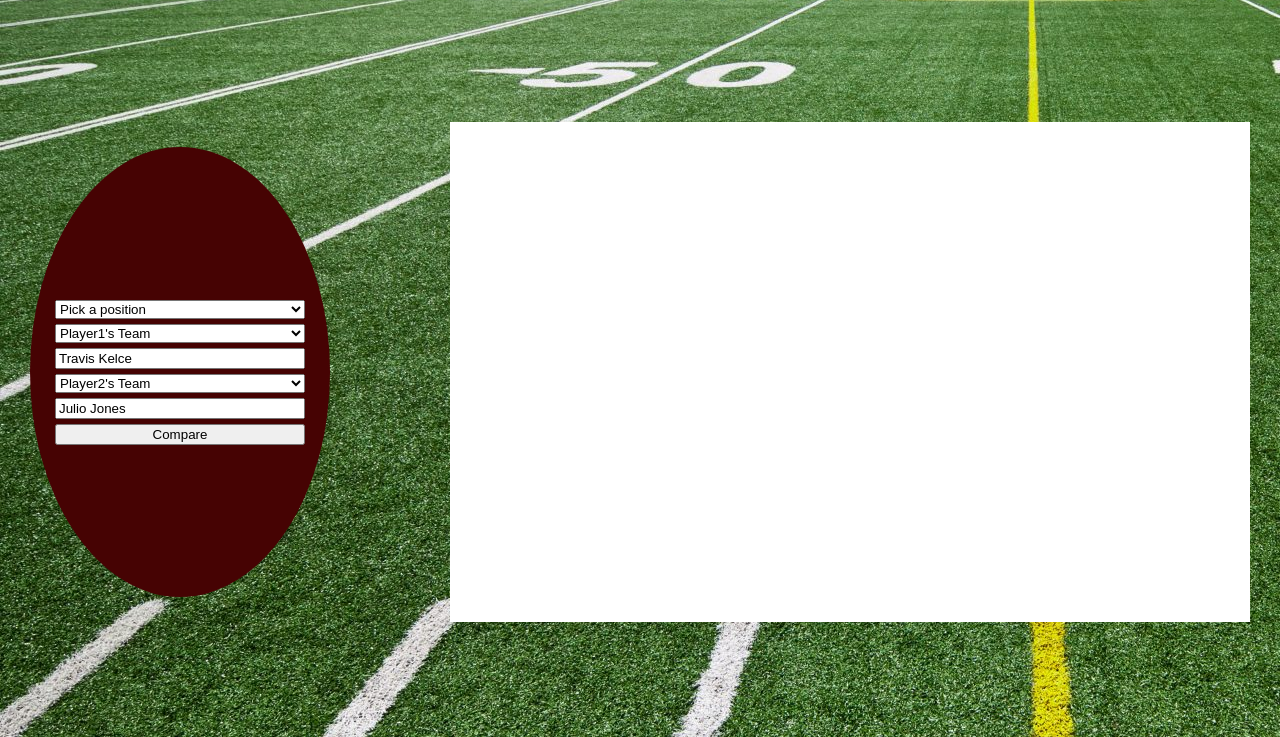
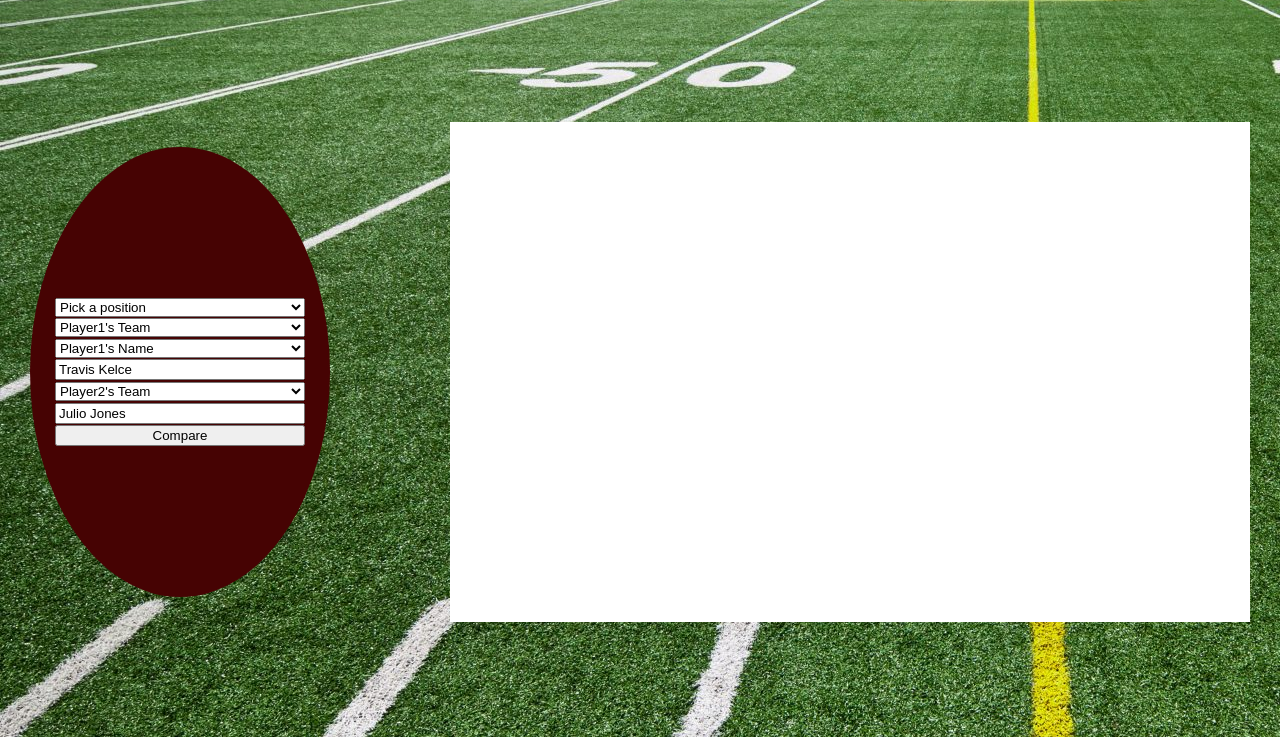
Before and after one commit to stephenhyim/nfl-player-stats, a website built with webpack: page frontend/dist/index.html in a window 1280 px wide. Shown: the part 63-800 px from the top of the page. Built offline with nearby package versions, Linux system fonts and the light colour scheme; a web font is replaced by a local one.

Commit message:
filtering players by position

```diff
--- a/frontend/src/index.js
+++ b/frontend/src/index.js
@@ -11,38 +11,38 @@ const positiondropdown = document.getElementById("position-dropdown")
     })
 
 const team1_id = {
-    "Los Angeles Chargers": "1f6dcffb-9823-43cd-9ff4-e7a8466749b5",
+    "Arizona Cardinals": "de760528-1dc0-416a-a978-b510d20692ff",
+    "Atlanta Falcons": "e6aa13a4-0055-48a9-bc41-be28dc106929",
+    "Baltimore Ravens": "ebd87119-b331-4469-9ea6-d51fe3ce2f1c",
+    "Buffalo Bills": "768c92aa-75ff-4a43-bcc0-f2798c2e1724",
+    "Carolina Panthers": "f14bf5cc-9a82-4a38-bc15-d39f75ed5314",
+    "Chicago Bears": "7b112545-38e6-483c-a55c-96cf6ee49cb8",
     "Cincinnati Bengals": "ad4ae08f-d808-42d5-a1e6-e9bc4e34d123",
-    "Tennessee Titans": "d26a1ca5-722d-4274-8f97-c92e49c96315",
+    "Cleveland Browns": "d5a2eb42-8065-4174-ab79-0a6fa820e35e",
+    "Dallas Cowboys": "e627eec7-bbae-4fa4-8e73-8e1d6bc5c060",
     "Denver Broncos": "ce92bd47-93d5-4fe9-ada4-0fc681e6caa0",
+    "Detroit Lions": "c5a59daa-53a7-4de0-851f-fb12be893e9e",
     "Green Bay Packers": "a20471b4-a8d9-40c7-95ad-90cc30e46932",
-    "Minnesota Vikings": "33405046-04ee-4058-a950-d606f8c30852",
+    "Houston Texans": "82d2d380-3834-4938-835f-aec541e5ece7",
     "Indianapolis Colts": "82cf9565-6eb9-4f01-bdbd-5aa0d472fcd9",
     "Jacksonville Jaguars": "f7ddd7fa-0bae-4f90-bc8e-669e4d6cf2de",
+    "Kansas City Chiefs": "6680d28d-d4d2-49f6-aace-5292d3ec02c2",
     "Las Vegas Raiders": "7d4fcc64-9cb5-4d1b-8e75-8a906d1e1576",
-    "Carolina Panthers": "f14bf5cc-9a82-4a38-bc15-d39f75ed5314",
-    "Houston Texans": "82d2d380-3834-4938-835f-aec541e5ece7",
-    "Kansas City Chiefs": "6680d28d-d4d2-49f6-aace-5292d3ec02c2",
+    "Los Angeles Chargers": "1f6dcffb-9823-43cd-9ff4-e7a8466749b5",
+    "Los Angeles Rams": "2eff2a03-54d4-46ba-890e-2bc3925548f3",
+    "Miami Dolphins": "4809ecb0-abd3-451d-9c4a-92a90b83ca06",
+    "Minnesota Vikings": "33405046-04ee-4058-a950-d606f8c30852",
+    "New England Patriots": "97354895-8c77-4fd4-a860-32e62ea7382a",
+    "New Orleans Saints": "0d855753-ea21-4953-89f9-0e20aff9eb73",
+    "New York Giants": "04aa1c9d-66da-489d-b16a-1dee3f2eec4d",
+    "New York Jets": "5fee86ae-74ab-4bdd-8416-42a9dd9964f3",
+    "Philadelphia Eagles": "386bdbf9-9eea-4869-bb9a-274b0bc66e80",
     "Pittsburgh Steelers": "cb2f9f1f-ac67-424e-9e72-1475cb0ed398",
-    "New York Giants": "04aa1c9d-66da-489d-b16a-1dee3f2eec4d",
-    "Dallas Cowboys": "e627eec7-bbae-4fa4-8e73-8e1d6bc5c060",
-    "Los Angeles Rams": "2eff2a03-54d4-46ba-890e-2bc3925548f3",
-    "New York Jets": "5fee86ae-74ab-4bdd-8416-42a9dd9964f3",
-    "Buffalo Bills": "768c92aa-75ff-4a43-bcc0-f2798c2e1724",
+    "San Francisco 49ers": "f0e724b0-4cbf-495a-be47-013907608da9",
     "Seattle Seahawks": "3d08af9e-c767-4f88-a7dc-b920c6d2b4a8",
-    "Atlanta Falcons": "e6aa13a4-0055-48a9-bc41-be28dc106929",
-    "Philadelphia Eagles": "386bdbf9-9eea-4869-bb9a-274b0bc66e80",
+    "Tampa Bay Buccaneers": "4254d319-1bc7-4f81-b4ab-b5e6f3402b69",
+    "Tennessee Titans": "d26a1ca5-722d-4274-8f97-c92e49c96315",
     "Washington Football Team": "22052ff7-c065-42ee-bc8f-c4691c50e624",
-    "Arizona Cardinals": "de760528-1dc0-416a-a978-b510d20692ff",
-    "San Francisco 49ers": "f0e724b0-4cbf-495a-be47-013907608da9",
-    "Miami Dolphins": "4809ecb0-abd3-451d-9c4a-92a90b83ca06",
-    "New England Patriots": "97354895-8c77-4fd4-a860-32e62ea7382a",
-    "Cleveland Browns": "d5a2eb42-8065-4174-ab79-0a6fa820e35e",
-    "Baltimore Ravens": "ebd87119-b331-4469-9ea6-d51fe3ce2f1c",
-    "Chicago Bears": "7b112545-38e6-483c-a55c-96cf6ee49cb8",
-    "Detroit Lions": "c5a59daa-53a7-4de0-851f-fb12be893e9e",
-    "Tampa Bay Buccaneers": "4254d319-1bc7-4f81-b4ab-b5e6f3402b69",
-    "New Orleans Saints": "0d855753-ea21-4953-89f9-0e20aff9eb73",
 }
 
 const team1dropdown = document.getElementById("team1-dropdown")
@@ -55,6 +55,8 @@ Object.entries(team1_id).forEach(([teamname, teamid]) => {
 // let team1 =
 
 let selectedTeam1 = "";
+let selectedTeam1Players = [];
+let team1player1results = [];
 team1dropdown.addEventListener('change', (e) => {
     selectedTeam1 = e.target.value;
     console.log(selectedTeam1)
@@ -62,8 +64,16 @@ team1dropdown.addEventListener('change', (e) => {
      axios.get(`/teams/${selectedTeam1}`)
      .then((response) => {
          debugger
-         console.log(response.data);
+        //  console.log(response.data);
+        //  console.log(response.data.players)
+         selectedTeam1Players = response.data.players
+         console.log(selectedTeam1Players)
 
+         team1player1results = selectedTeam1Players.filter(player => {
+            //  debugger
+             return player.position === selectedPosition
+         })
+         console.log(team1player1results)
      })
      .catch(function (error) {
          debugger
@@ -71,46 +81,51 @@ team1dropdown.addEventListener('change', (e) => {
      })
 })
 
-let player1 = "";
-const player1textinput = document.getElementById("player1-search");
-player1textinput.addEventListener('change', (e) => {
-    player1 = e.target.value;
-    // console.log(player1);
-});
+const player1 = document.getElementById("player1")
+
+
+
+
+// let player1 = "";
+// const player1textinput = document.getElementById("player1-search");
+// player1textinput.addEventListener('change', (e) => {
+//     player1 = e.target.value;
+//     // console.log(player1);
+// });
 
 const team2_id = {
-    "Los Angeles Chargers": "1f6dcffb-9823-43cd-9ff4-e7a8466749b5",
+    "Arizona Cardinals": "de760528-1dc0-416a-a978-b510d20692ff",
+    "Atlanta Falcons": "e6aa13a4-0055-48a9-bc41-be28dc106929",
+    "Baltimore Ravens": "ebd87119-b331-4469-9ea6-d51fe3ce2f1c",
+    "Buffalo Bills": "768c92aa-75ff-4a43-bcc0-f2798c2e1724",
+    "Carolina Panthers": "f14bf5cc-9a82-4a38-bc15-d39f75ed5314",
+    "Chicago Bears": "7b112545-38e6-483c-a55c-96cf6ee49cb8",
     "Cincinnati Bengals": "ad4ae08f-d808-42d5-a1e6-e9bc4e34d123",
-    "Tennessee Titans": "d26a1ca5-722d-4274-8f97-c92e49c96315",
+    "Cleveland Browns": "d5a2eb42-8065-4174-ab79-0a6fa820e35e",
+    "Dallas Cowboys": "e627eec7-bbae-4fa4-8e73-8e1d6bc5c060",
     "Denver Broncos": "ce92bd47-93d5-4fe9-ada4-0fc681e6caa0",
+    "Detroit Lions": "c5a59daa-53a7-4de0-851f-fb12be893e9e",
     "Green Bay Packers": "a20471b4-a8d9-40c7-95ad-90cc30e46932",
-    "Minnesota Vikings": "33405046-04ee-4058-a950-d606f8c30852",
+    "Houston Texans": "82d2d380-3834-4938-835f-aec541e5ece7",
     "Indianapolis Colts": "82cf9565-6eb9-4f01-bdbd-5aa0d472fcd9",
     "Jacksonville Jaguars": "f7ddd7fa-0bae-4f90-bc8e-669e4d6cf2de",
+    "Kansas City Chiefs": "6680d28d-d4d2-49f6-aace-5292d3ec02c2",
     "Las Vegas Raiders": "7d4fcc64-9cb5-4d1b-8e75-8a906d1e1576",
-    "Carolina Panthers": "f14bf5cc-9a82-4a38-bc15-d39f75ed5314",
-    "Houston Texans": "82d2d380-3834-4938-835f-aec541e5ece7",
-    "Kansas City Chiefs": "6680d28d-d4d2-49f6-aace-5292d3ec02c2",
+    "Los Angeles Chargers": "1f6dcffb-9823-43cd-9ff4-e7a8466749b5",
+    "Los Angeles Rams": "2eff2a03-54d4-46ba-890e-2bc3925548f3",
+    "Miami Dolphins": "4809ecb0-abd3-451d-9c4a-92a90b83ca06",
+    "Minnesota Vikings": "33405046-04ee-4058-a950-d606f8c30852",
+    "New England Patriots": "97354895-8c77-4fd4-a860-32e62ea7382a",
+    "New Orleans Saints": "0d855753-ea21-4953-89f9-0e20aff9eb73",
+    "New York Giants": "04aa1c9d-66da-489d-b16a-1dee3f2eec4d",
+    "New York Jets": "5fee86ae-74ab-4bdd-8416-42a9dd9964f3",
+    "Philadelphia Eagles": "386bdbf9-9eea-4869-bb9a-274b0bc66e80",
     "Pittsburgh Steelers": "cb2f9f1f-ac67-424e-9e72-1475cb0ed398",
-    "New York Giants": "04aa1c9d-66da-489d-b16a-1dee3f2eec4d",
-    "Dallas Cowboys": "e627eec7-bbae-4fa4-8e73-8e1d6bc5c060",
-    "Los Angeles Rams": "2eff2a03-54d4-46ba-890e-2bc3925548f3",
-    "New York Jets": "5fee86ae-74ab-4bdd-8416-42a9dd9964f3",
-    "Buffalo Bills": "768c92aa-75ff-4a43-bcc0-f2798c2e1724",
+    "San Francisco 49ers": "f0e724b0-4cbf-495a-be47-013907608da9",
     "Seattle Seahawks": "3d08af9e-c767-4f88-a7dc-b920c6d2b4a8",
-    "Atlanta Falcons": "e6aa13a4-0055-48a9-bc41-be28dc106929",
-    "Philadelphia Eagles": "386bdbf9-9eea-4869-bb9a-274b0bc66e80",
+    "Tampa Bay Buccaneers": "4254d319-1bc7-4f81-b4ab-b5e6f3402b69",
+    "Tennessee Titans": "d26a1ca5-722d-4274-8f97-c92e49c96315",
     "Washington Football Team": "22052ff7-c065-42ee-bc8f-c4691c50e624",
-    "Arizona Cardinals": "de760528-1dc0-416a-a978-b510d20692ff",
-    "San Francisco 49ers": "f0e724b0-4cbf-495a-be47-013907608da9",
-    "Miami Dolphins": "4809ecb0-abd3-451d-9c4a-92a90b83ca06",
-    "New England Patriots": "97354895-8c77-4fd4-a860-32e62ea7382a",
-    "Cleveland Browns": "d5a2eb42-8065-4174-ab79-0a6fa820e35e",
-    "Baltimore Ravens": "ebd87119-b331-4469-9ea6-d51fe3ce2f1c",
-    "Chicago Bears": "7b112545-38e6-483c-a55c-96cf6ee49cb8",
-    "Detroit Lions": "c5a59daa-53a7-4de0-851f-fb12be893e9e",
-    "Tampa Bay Buccaneers": "4254d319-1bc7-4f81-b4ab-b5e6f3402b69",
-    "New Orleans Saints": "0d855753-ea21-4953-89f9-0e20aff9eb73",
 }
 
 const team2dropdown = document.getElementById("team2-dropdown")
```
Also changed, not shown: frontend/dist/index.html.
